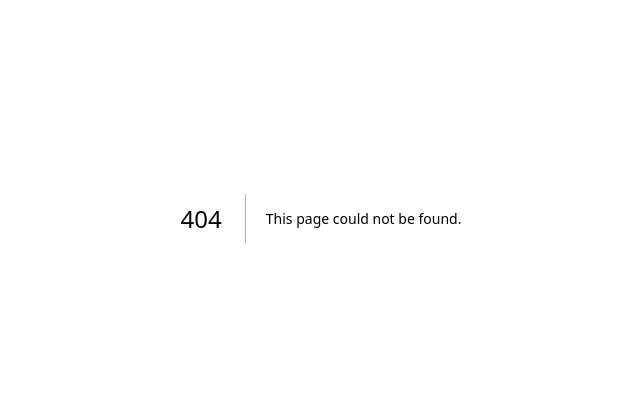
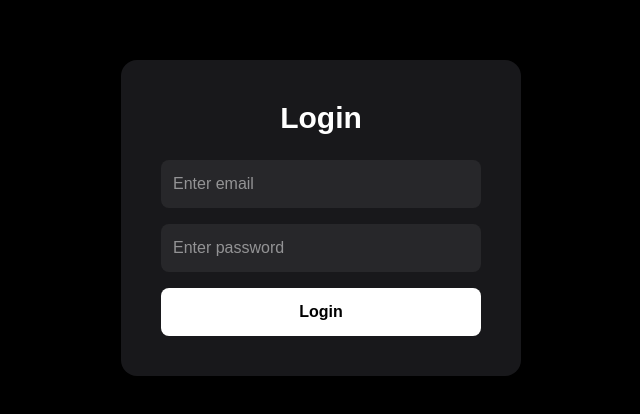
Before and after one commit to Princegupta-78/ai-interview-platform, a Next.js app in the folder frontend/: page /login in a window 1280 px wide. Before the commit this address had no page. Shown: the part 182-596 px from the top of the page, without its empty margins (319-959 px from the left). Built offline with nearby package versions, Linux system fonts and the light colour scheme.

Commit message:
feat: complete frontend authentication flow with protected dashboard

```diff
--- /dev/null
+++ b/frontend/src/app/dashboard/page.tsx
@@ -0,0 +1,60 @@
+"use client";
+
+import { useEffect, useState } from "react";
+import { useRouter } from "next/navigation";
+
+export default function DashboardPage() {
+  const router = useRouter();
+  const [user, setUser] = useState<any>(null);
+
+  // useEffect runs immediately when the page loads
+  useEffect(() => {
+    // 1. Check the browser's permanent memory (localStorage)
+    const storedUser = localStorage.getItem("user");
+
+    if (!storedUser) {
+      // 2. If NO data exists, kick them back to the login page!
+      router.push("/login");
+    } else {
+      // 3. If data DOES exist, parse it and let them in
+      setUser(JSON.parse(storedUser));
+    }
+  }, [router]);
+
+  const handleLogout = () => {
+    // Destroy the session data in the browser
+    localStorage.removeItem("user");
+    // Kick them back to login
+    router.push("/login");
+  };
+
+  return (
+    <div className="min-h-screen bg-black text-white p-10">
+
+      <div className="flex justify-between items-center mb-10 max-w-4xl mx-auto">
+        <h1 className="text-4xl font-bold">
+          Dashboard
+        </h1>
+        <button
+          onClick={handleLogout}
+          className="bg-red-500 hover:bg-red-600 transition-colors px-6 py-2 rounded-lg font-semibold text-white"
+        >
+          Logout
+        </button>
+      </div>
+
+      {/* Only render this if the user state is loaded */}
+      {user && (
+        <div className="bg-zinc-900 p-8 rounded-2xl max-w-4xl mx-auto border border-zinc-800">
+          <h2 className="text-3xl mb-2 font-semibold">
+            Welcome, {user.name}
+          </h2>
+          <p className="text-zinc-400 text-lg">
+            Logged in as: {user.email}
+          </p>
+        </div>
+      )}
+
+    </div>
+  );
+}
--- /dev/null
+++ b/frontend/src/app/login/page.tsx
@@ -0,0 +1,77 @@
+"use client";
+
+import { useState } from "react";
+import { useRouter } from "next/navigation";
+
+export default function LoginPage() {
+  // router allows us to programmatically change pages
+  const router = useRouter();
+
+  const [email, setEmail] = useState("");
+  const [password, setPassword] = useState("");
+
+  const handleLogin = async () => {
+    // 1. Send the data to your FastAPI backend
+    const response = await fetch("http://127.0.0.1:8000/login", {
+      method: "POST",
+      headers: {
+        "Content-Type": "application/json",
+      },
+      body: JSON.stringify({
+        email,
+        password,
+      }),
+    });
+
+    const data = await response.json();
+
+    // 2. If the backend says the password matches...
+    if (response.ok) {
+      // 3. Save the user data inside the browser's permanent memory
+      localStorage.setItem("user", JSON.stringify(data.user));
+
+      alert("Login successful!");
+
+      // 4. Redirect them to the protected dashboard
+      router.push("/dashboard");
+    } else {
+      // If password/email is wrong, show the FastAPI error message
+      alert(data.detail);
+    }
+  };
+
+  return (
+    <div className="min-h-screen flex items-center justify-center bg-black text-white">
+      <div className="bg-zinc-900 p-10 rounded-2xl w-[400px]">
+
+        <h1 className="text-3xl font-bold mb-6 text-center">
+          Login
+        </h1>
+
+        <input
+          type="email"
+          placeholder="Enter email"
+          className="w-full p-3 mb-4 rounded-lg bg-zinc-800 text-white"
+          value={email}
+          onChange={(e) => setEmail(e.target.value)}
+        />
+
+        <input
+          type="password"
+          placeholder="Enter password"
+          className="w-full p-3 mb-4 rounded-lg bg-zinc-800 text-white"
+          value={password}
+          onChange={(e) => setPassword(e.target.value)}
+        />
+
+        <button
+          onClick={handleLogin}
+          className="w-full bg-white text-black p-3 rounded-lg font-semibold hover:bg-gray-200 transition-colors"
+        >
+          Login
+        </button>
+
+      </div>
+    </div>
+  );
+}
```
